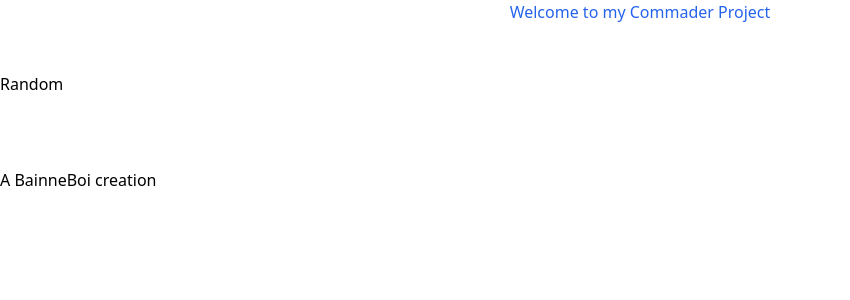
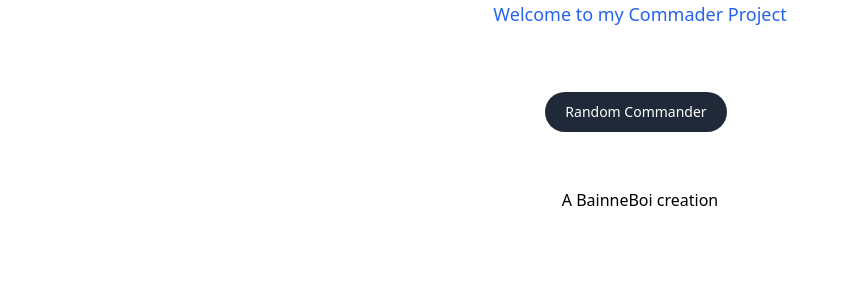
Before and after one commit to GitMulC/cmdr-proj, a Flask app: template templates/index.html in a window 1280 px wide. Shown: the top 300 px of the page, without its empty margins (0-850 px from the left). Run offline with Flask 3, Linux system fonts and the light colour scheme; the template is opened without the code that fills it, so the values that code supplies are empty.

Commit message:
Add styling & restructure main pg

```diff
--- a/static/css/style.css
+++ b/static/css/style.css
@@ -554,19 +554,172 @@ video {
   display: none;
 }
 
+.container {
+  width: 100%;
+}
+
+@media (min-width: 640px) {
+  .container {
+    max-width: 640px;
+  }
+}
+
+@media (min-width: 768px) {
+  .container {
+    max-width: 768px;
+  }
+}
+
+@media (min-width: 1024px) {
+  .container {
+    max-width: 1024px;
+  }
+}
+
+@media (min-width: 1280px) {
+  .container {
+    max-width: 1280px;
+  }
+}
+
+@media (min-width: 1536px) {
+  .container {
+    max-width: 1536px;
+  }
+}
+
 .static {
   position: static;
+}
+
+.mx-auto {
+  margin-left: auto;
+  margin-right: auto;
+}
+
+.mb-2 {
+  margin-bottom: 0.5rem;
+}
+
+.me-2 {
+  margin-inline-end: 0.5rem;
+}
+
+.mt-auto {
+  margin-top: auto;
+}
+
+.mt-2 {
+  margin-top: 0.5rem;
+}
+
+.mt-4 {
+  margin-top: 1rem;
 }
 
 .block {
   display: block;
 }
 
+.flex {
+  display: flex;
+}
+
+.justify-center {
+  justify-content: center;
+}
+
+.rounded-full {
+  border-radius: 9999px;
+}
+
+.bg-gray-800 {
+  --tw-bg-opacity: 1;
+  background-color: rgb(31 41 55 / var(--tw-bg-opacity, 1));
+}
+
+.px-5 {
+  padding-left: 1.25rem;
+  padding-right: 1.25rem;
+}
+
+.py-2\.5 {
+  padding-top: 0.625rem;
+  padding-bottom: 0.625rem;
+}
+
 .text-center {
   text-align: center;
+}
+
+.text-lg {
+  font-size: 1.125rem;
+  line-height: 1.75rem;
+}
+
+.text-sm {
+  font-size: 0.875rem;
+  line-height: 1.25rem;
+}
+
+.font-medium {
+  font-weight: 500;
 }
 
 .text-blue-600 {
   --tw-text-opacity: 1;
   color: rgb(37 99 235 / var(--tw-text-opacity, 1));
 }
+
+.text-red-600 {
+  --tw-text-opacity: 1;
+  color: rgb(220 38 38 / var(--tw-text-opacity, 1));
+}
+
+.text-white {
+  --tw-text-opacity: 1;
+  color: rgb(255 255 255 / var(--tw-text-opacity, 1));
+}
+
+.hover\:bg-gray-900:hover {
+  --tw-bg-opacity: 1;
+  background-color: rgb(17 24 39 / var(--tw-bg-opacity, 1));
+}
+
+.focus\:outline-none:focus {
+  outline: 2px solid transparent;
+  outline-offset: 2px;
+}
+
+.focus\:ring-4:focus {
+  --tw-ring-offset-shadow: var(--tw-ring-inset) 0 0 0 var(--tw-ring-offset-width) var(--tw-ring-offset-color);
+  --tw-ring-shadow: var(--tw-ring-inset) 0 0 0 calc(4px + var(--tw-ring-offset-width)) var(--tw-ring-color);
+  box-shadow: var(--tw-ring-offset-shadow), var(--tw-ring-shadow), var(--tw-shadow, 0 0 #0000);
+}
+
+.focus\:ring-gray-300:focus {
+  --tw-ring-opacity: 1;
+  --tw-ring-color: rgb(209 213 219 / var(--tw-ring-opacity, 1));
+}
+
+@media (prefers-color-scheme: dark) {
+  .dark\:border-gray-700 {
+    --tw-border-opacity: 1;
+    border-color: rgb(55 65 81 / var(--tw-border-opacity, 1));
+  }
+
+  .dark\:bg-gray-800 {
+    --tw-bg-opacity: 1;
+    background-color: rgb(31 41 55 / var(--tw-bg-opacity, 1));
+  }
+
+  .dark\:hover\:bg-gray-700:hover {
+    --tw-bg-opacity: 1;
+    background-color: rgb(55 65 81 / var(--tw-bg-opacity, 1));
+  }
+
+  .dark\:focus\:ring-gray-700:focus {
+    --tw-ring-opacity: 1;
+    --tw-ring-color: rgb(55 65 81 / var(--tw-ring-opacity, 1));
+  }
+}
--- a/templates/index.html
+++ b/templates/index.html
@@ -5,23 +5,30 @@
     <meta name="viewport" content="width=device-width, initial-scale=1.0">
     <title>Commander Selector</title>
     <link rel="stylesheet" href="{{ url_for('static', filename='css/style.css') }}">
+    <!--For LiveServer prototyping-->
+    <link rel="stylesheet" href="../static/css/style.css">
 </head>
 <body>
-    <h1 class="text-center text-blue-600">Welcome to my Commader Project</h1>
+    <div class="container mx-auto">
+        <h1 class="flex justify-center text-center text-lg text-blue-600">Welcome to my Commader Project</h1>
 
-    <br><br>
+        <br><br>
 
-    <button id="random-btn">Random</button>
+        <div class="flex justify-center">
+            <a id="card-link" href="#" target="_blank" style="display: none;">
+            <img id="card-image" src="" alt="Card Image" style="max-width: 400px;">
+            </a>
+        </div>
 
-    <br><br>
+        <div type="button" class="flex justify-center mt-4">
+            <button class="text-white bg-gray-800 hover:bg-gray-900 focus:outline-none focus:ring-4 focus:ring-gray-300 font-medium rounded-full text-sm px-5 py-2.5 me-2 mb-2 dark:bg-gray-800 dark:hover:bg-gray-700 dark:focus:ring-gray-700 dark:border-gray-700" id="random-btn">Random Commander</button>
+        </div>
 
-    <a id="card-link" href="#" target="_blank" style="display: none;">
-    <img id="card-image" src="" alt="Card Image" style="max-width: 400px;">
-    </a>
-
-    <br><br>
-
-    <p>A BainneBoi creation</p>
+        <br><br>
+        <footer class="flex justify-center">
+            <p>A BainneBoi creation</p>
+        </footer>
+    </div>
 </body>
 <script>
     document.getElementById("random-btn").addEventListener("click", function() {
```
